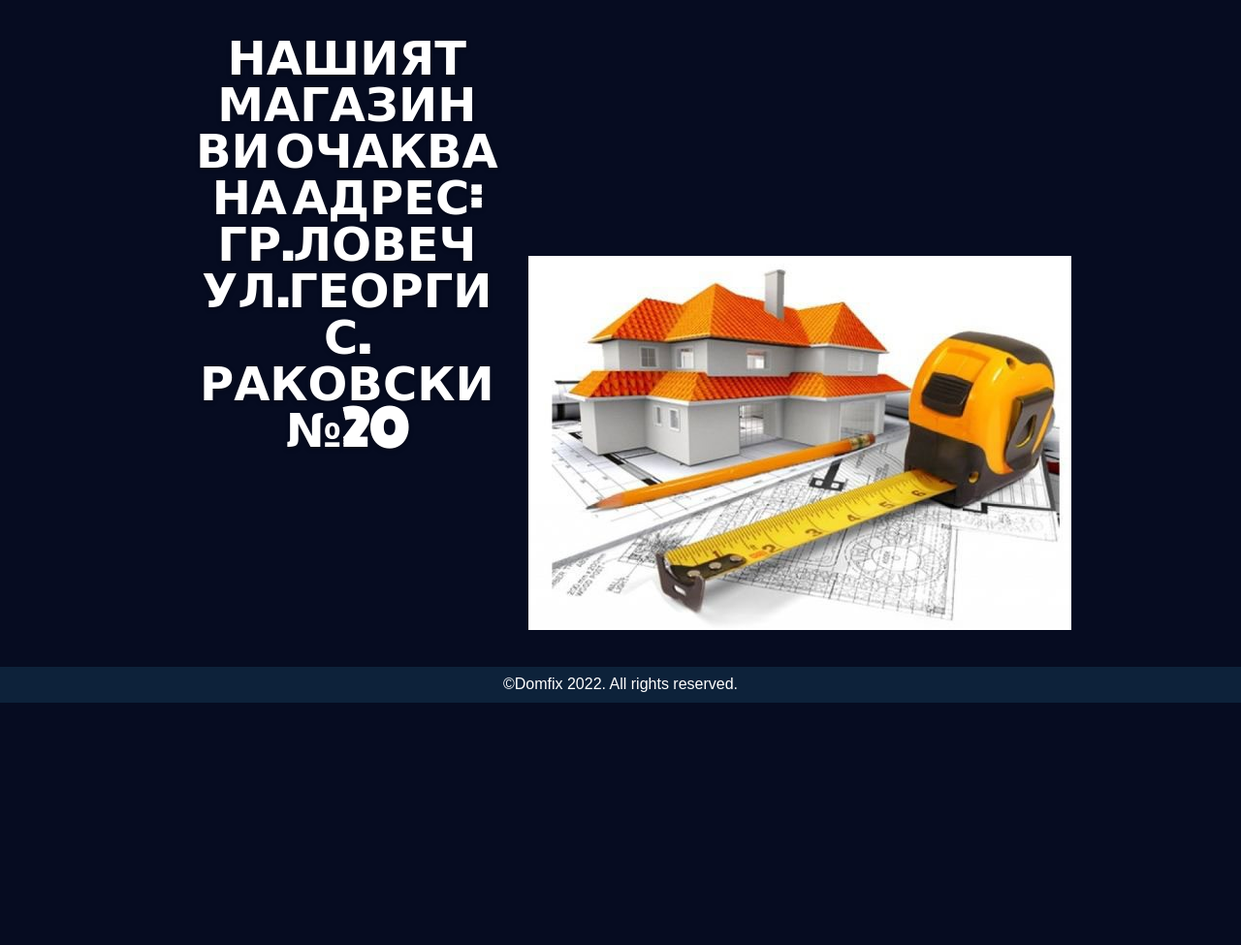
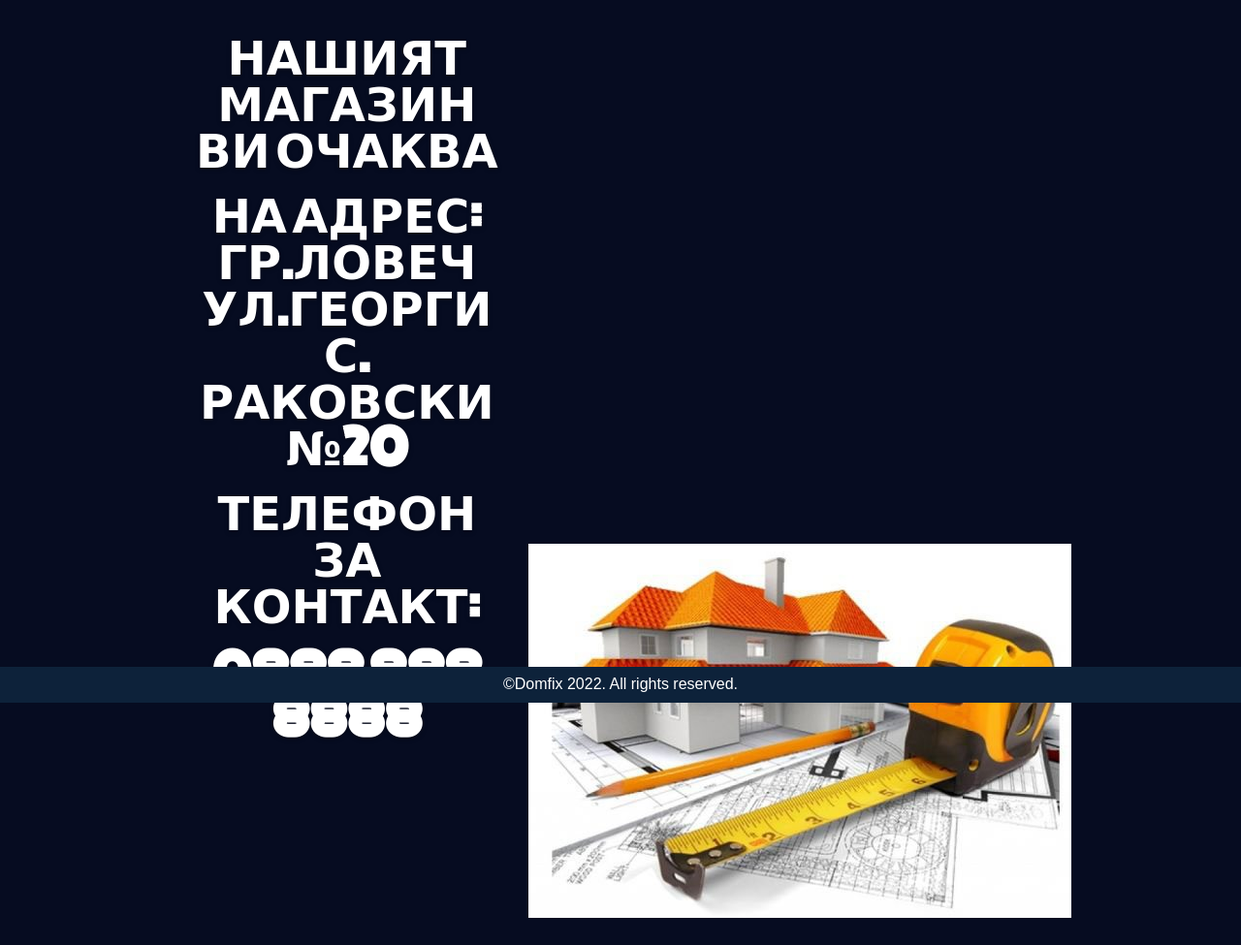
Before and after one commit to borisov5/domfix, a Django app: page /contacts/ in a window 1280 px wide. Shown: the part 75-1050 px from the top of the page at 97% size. Before the commit the page ends 800 px from the top, so only its background shows below. Run offline with Django 4.2, Linux system fonts and the light colour scheme.

Commit message:
fixed some bugs

```diff
--- a/domfix/domfix/accounts/forms.py
+++ b/domfix/domfix/accounts/forms.py
@@ -6,7 +6,7 @@ UserModel = get_user_model()
 class UserCreateForm(auth_forms.UserCreationForm):
     class Meta:
         model = UserModel
-        fields = ['first_name', 'last_name', 'age', 'email', 'profile_picture']
+        fields = ['username', 'first_name', 'last_name', 'age', 'email', 'profile_picture']
         field_classes = {
             'username': auth_forms.UsernameField,
         }
--- a/domfix/domfix/accounts/models.py
+++ b/domfix/domfix/accounts/models.py
@@ -1,5 +1,4 @@
 from django.core import validators
-from django.core.validators import MinLengthValidator
 
 from django.db import models
 from django.contrib.auth import models as auth_models
--- a/domfix/static/style/main.css
+++ b/domfix/static/style/main.css
@@ -100,6 +100,7 @@ a {
     text-shadow: 0 2px 5px rgba(0, 0, 0, 0.3);
     font-family: 'Monoton', cursive;
 }
+
 
 .index-message h2>span {
     color: #3387C7;
--- a/domfix/templates/accounts/profile-create.html
+++ b/domfix/templates/accounts/profile-create.html
@@ -1,14 +1,16 @@
 {% extends 'base/base.html' %}
-{% block content %}
 
 {% load placeholders %}
 
+{% block content %}
     <section id="register-page" class="content auth">
         <form method="post" action="{% url 'register user' %}">
+
             {{ form.username|placeholder:'Потребителско име: ' }}
             {{ form.email|placeholder:'Имейл Адрес: ' }}
             {{ form.password1|placeholder:'Парола: ' }}
             {{ form.password2|placeholder:'Повтори парола: ' }}
+
             <input type="hidden" name="text" value="{{ next }}">
             <input class="btn submit" type="submit" value="Създай профил">
             {% csrf_token %}
--- a/domfix/templates/accounts/profile-details.html
+++ b/domfix/templates/accounts/profile-details.html
@@ -25,7 +25,7 @@
                 {% endif %}
 
                 <div class="buttons">
-                    <a href="{% url 'edit user' pk=request.user.pk %}" class="edit-button">Промени</a>
+                    <a href="{% url 'edit user' pk=request.user.pk %}" class="edit-button">Редактирай</a>
                     <a href="{% url 'delete user' pk=request.user.pk %}" class="delete-button">Изтрий</a>
                 </div>
             </div>
--- a/domfix/templates/base/category_base.html
+++ b/domfix/templates/base/category_base.html
@@ -25,7 +25,7 @@
             <a href="{% url 'water supply nand sanitation products' %}">ВиК</a>
             <a href="{% url 'construction chemistry products' %}">Строителна химия</a>
             <a href="{% url 'tools products' %}">Инструменти</a>
-            <a href="{% url 'painting products' %}">Бояджииство</a>
+            <a href="{% url 'painting products' %}">Бояджийство</a>
             {% else %}
                 <a href="{% url 'login user' %}">Влез</a>
                 <a href="{% url 'register user' %}">Създай профил</a>
--- a/domfix/templates/common/contacts-page.html
+++ b/domfix/templates/common/contacts-page.html
@@ -5,7 +5,20 @@
 
     <section id="index-headline">
         <div class="index-message">
-            <span><h2>Нашият магазин Ви очаква На адрес: гр.Ловеч ул.Георги С. Раковски №20</h2></span>
+            <span><h2>Нашият магазин Ви очаква</h2></span>
+            <span><h2>На адрес: гр.Ловеч ул.Георги С. Раковски №20</h2></span>
+            <span><h2>Телефон за контакт: </h2></span>
+            <span><h2>0888 888 8888</h2></span>
+<!--            <span><h2 >Работно време:</h2></span>-->
+<!--            <h4>Понеделник - 9:00-18:00</h4>-->
+<!--            <h4>Вторник - 9:00-18:00</h4>-->
+<!--            <h4>Сряда - 9:00-18:00</h4>-->
+<!--            <h4>Четвъртък - 9:00-18:00</h4>-->
+<!--            <h4>Петък - 9:00-18:00</h4>-->
+<!--            <h4>Събота - 9:00-13:00</h4>-->
+<!--            <h4>Неделя - почивен ден</h4>-->
+
+
         </div>
         <img src="{% static 'images/stroitelstvo.jpeg' %}" alt="car">
     </section>
```
Also changed, not shown: domfix/domfix/accounts/views.py (+6 -1 lines), domfix/templates/products/product-details-page.html (+4 -4 lines), domfix/domfix/accounts/templatetags/placeholders.py (line endings or trailing spaces), domfix/domfix/accounts/urls.py (line endings or trailing spaces).
